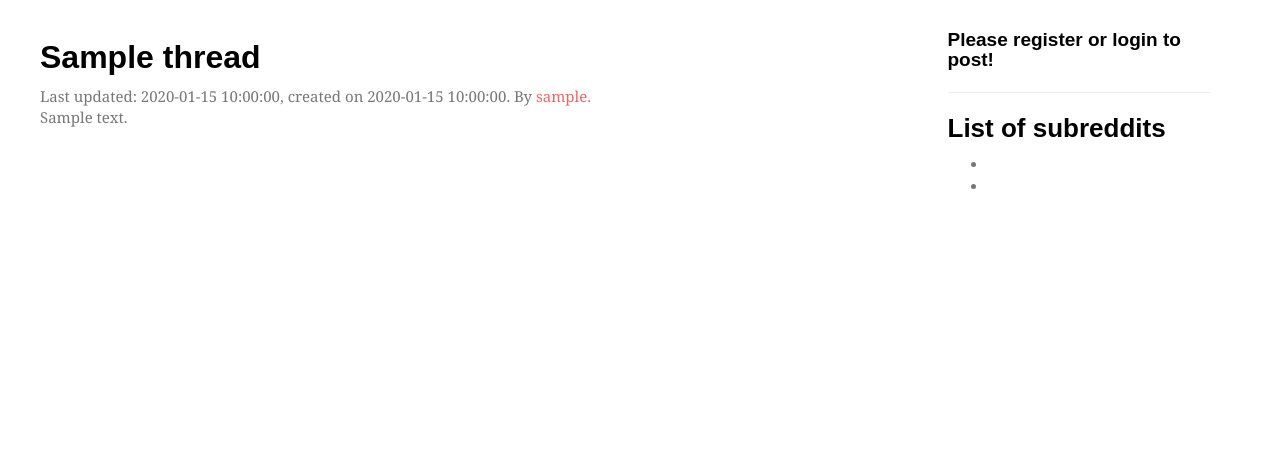
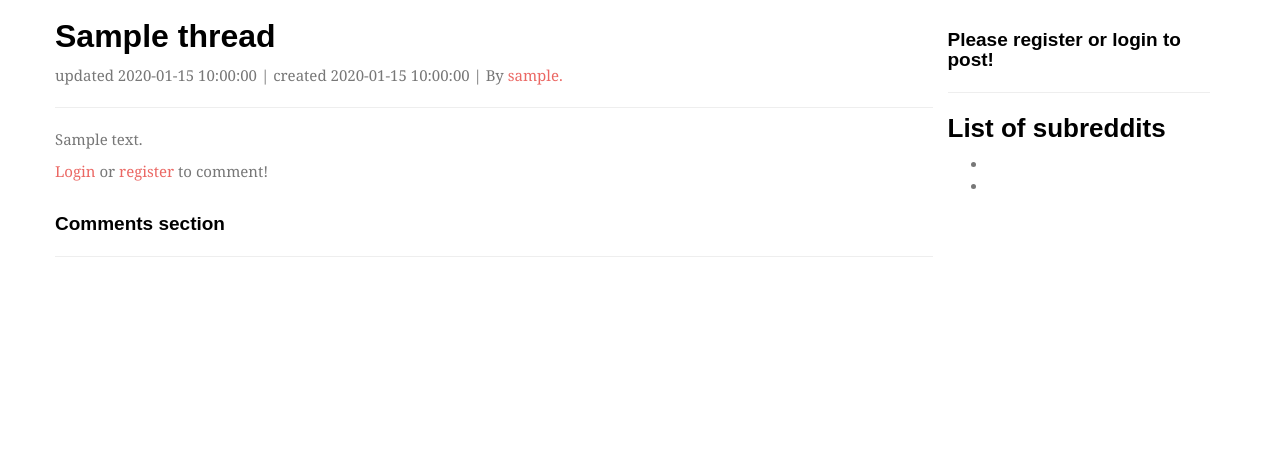
Before and after one commit to codelucas/flask_reddit, a Python web app: template flask_reddit/templates/threads/permalink.html in a window 1280 px wide. Shown: the part 61-517 px from the top of the page. Run offline with Jinja, Linux system fonts and the light colour scheme; the template is opened without the code that fills it: most values are stand-ins (such as "Sample title", 1, 10 or a date in 2020); some libraries are stand-ins or nearby versions; some web fonts are replaced.

Commit message:
added showing user login on navbar, change ui for thread permalink

```diff
--- a/flask_reddit/static/css/style.css
+++ b/flask_reddit/static/css/style.css
@@ -16,10 +16,48 @@
     font-size: 13px;
 }
 
+.thread-submit-title {
+    margin-top: 0px;
+}
+
+.listing-title {
+    margin-top: 0px;
+}
+
 .listing-title:hover {
     color: #000;
     text-decoration: underline;
 }
+
+.navbar-inverse .navbar-brand:hover, .navbar-inverse .navbar-brand:focus {
+    color: #ffffff;
+    background-color: #eb6864;
+}
+
+.thread-comment-section {
+    padding-left: 0px;
+}
+
+.thread-comment-box {
+    height: 70px;
+    margin-bottom: 10px;
+}
+
+.logout-button {
+    font-size:13px;
+}
+
+.login-nav-text {
+    font-size: 13px;
+    margin-top: 22px;
+    color: #fff;
+}
+
+.login-nav-text a {
+    color: #fff;
+    text-decoration: underline;
+}
+
 
 /*
  * Google style login form
--- a/flask_reddit/templates/base.html
+++ b/flask_reddit/templates/base.html
@@ -2,7 +2,7 @@
 <html lang="en">
   <head>
     <meta charset="utf-8">
-    <meta name="viewport" content="width=device-width, initial-scale=1.0">
+    <!--<meta name="viewport" content="width=device-width, initial-scale=1.0">-->
     <meta name="description" content="An extendable Reddit clone built with flask by
          Lucas Ou-Yang and Jason Tanner.">
     <meta name="author" content="Lucas Ou-Yang, Jason Tanner">
@@ -19,7 +19,7 @@
 
     <!-- Add custom CSS here -->
     <style>
-    body {margin-top: 60px;}
+        body {margin-top: 60px;}
     </style>
 
   </head>
@@ -48,7 +48,11 @@
               <li><a href="{{ config.ROOT_URL }}/register">Register</a></li>
               <li><a href="{{ config.ROOT_URL }}/login">Login</a></li>
           {% else %}
-              <li><a href="{{ config.ROOT_URL }}/logout">Logout</a></li>
+              <p class="navbar-text login-nav-text">Logged in as
+                  <a href="{{ url_for('users.home_page', username=user.username) }}">
+                      {{ user.username }}</a>
+              </p>
+              <li class="logout-button"><a href="{{ config.ROOT_URL }}/logout">Logout</a></li>
           {% endif %}
           </ul>
         </div><!-- /.navbar-collapse -->
--- a/flask_reddit/templates/threads/permalink.html
+++ b/flask_reddit/templates/threads/permalink.html
@@ -2,16 +2,33 @@
 
 {% block left %}
 <div class="row">
-    <div class="row">
-        <a href="{{ thread.link }}"><h2 class="listing-title">{{ thread.title }}</h2></a>
-        Last updated: {{ thread.pretty_date('updated') }}, created on {{ thread.pretty_date('created') }}.
-        By <a href="{{ url_for('users.home_page', username=thread.user.username) }}">
-            {{ thread.user.username }}.</a>
-        <p>{{ thread.text }}</p>
-    </div>
+    <a href="{{ thread.link }}"><h2 class="listing-title">{{ thread.title }}</h2></a>
+    updated {{ thread.pretty_date('updated') }} | created {{ thread.pretty_date('created') }} |
+    By <a href="{{ url_for('users.home_page', username=thread.user.username) }}">
+        {{ thread.user.username }}.</a>
+    <hr>
+    <p>{{ thread.text }}</p>
 </div>
 
 <div class="row">
+    <div class="col-lg-6 thread-comment-section">
+        {% if user is defined and user != None %}
+        <h5>Submit a comment:</h5>
+        <form method="POST" action="." class="form bs-example form-horizontal">
+            <textarea class="form-control thread-comment-box" id="text"
+                name="comment" placeholder=""></textarea>
+            <a href=""><button class="btn btn-sm btn-primary">Submit</button></a>
+        </form>
+        {% else %}
+        <a href="{{ url_for('frontends.login') }}">Login</a> or
+        <a href="{{ url_for('frontends.register') }}">register</a> to comment!
+        {% endif %}
+    </div>
+</div>
+<br>
+<div class="row">
+    <h4>Comments section</h4>
+    <hr>
     {% for comment in thread.comments.all() %}
 
     {% endfor %}
--- a/flask_reddit/templates/threads/submit.html
+++ b/flask_reddit/templates/threads/submit.html
@@ -2,8 +2,9 @@
 
 {% block left %}
   <div class="row">
-  <h2>Posts are vital, thank you for submitting!</h2>
-  <div class="well">
+  <h2 class="thread-submit-title">Posts are vital, thank you for submitting!</h2>
+  <br>
+  <div class="well col-lg-10">
   {% from "forms/macros.html" import render_field %}
   <form method="POST" action="." class="form bs-example form-horizontal">
     {{ form.csrf_token }}
```
